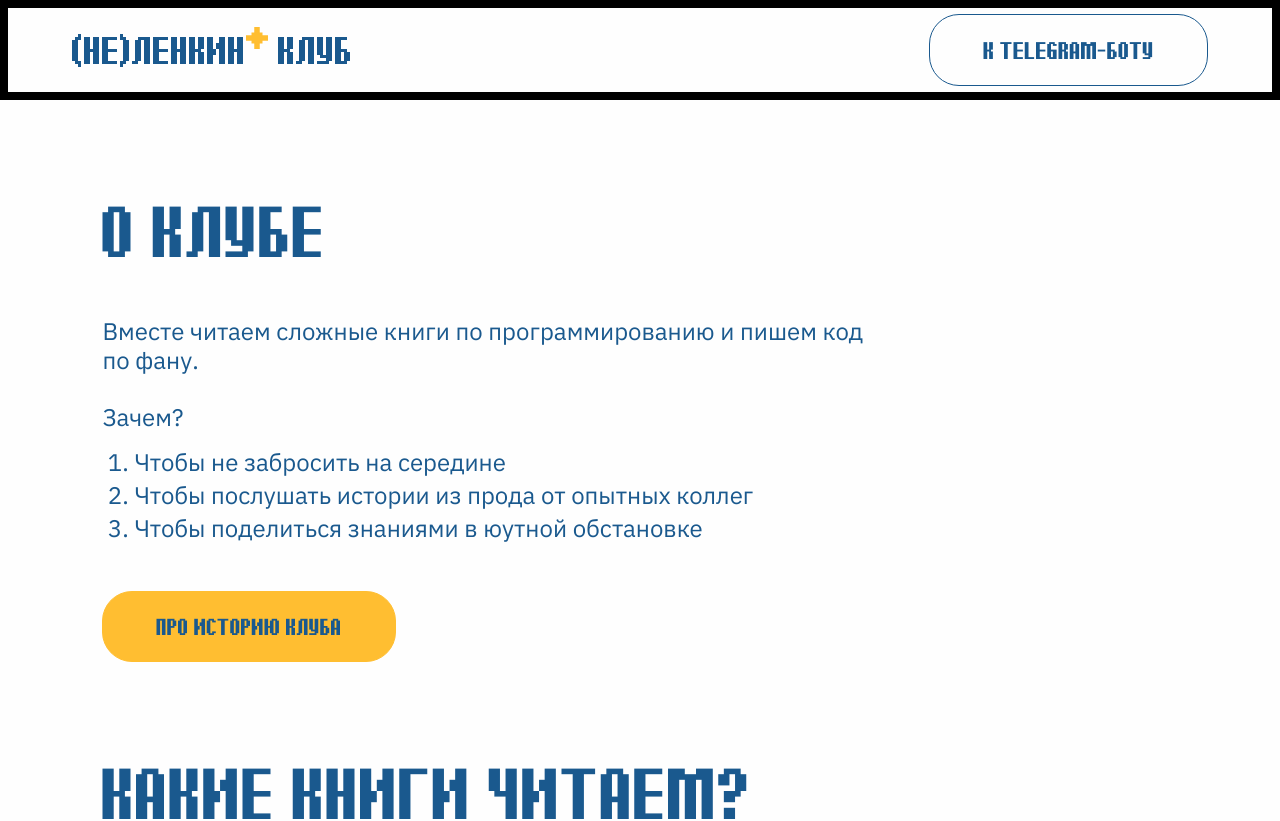
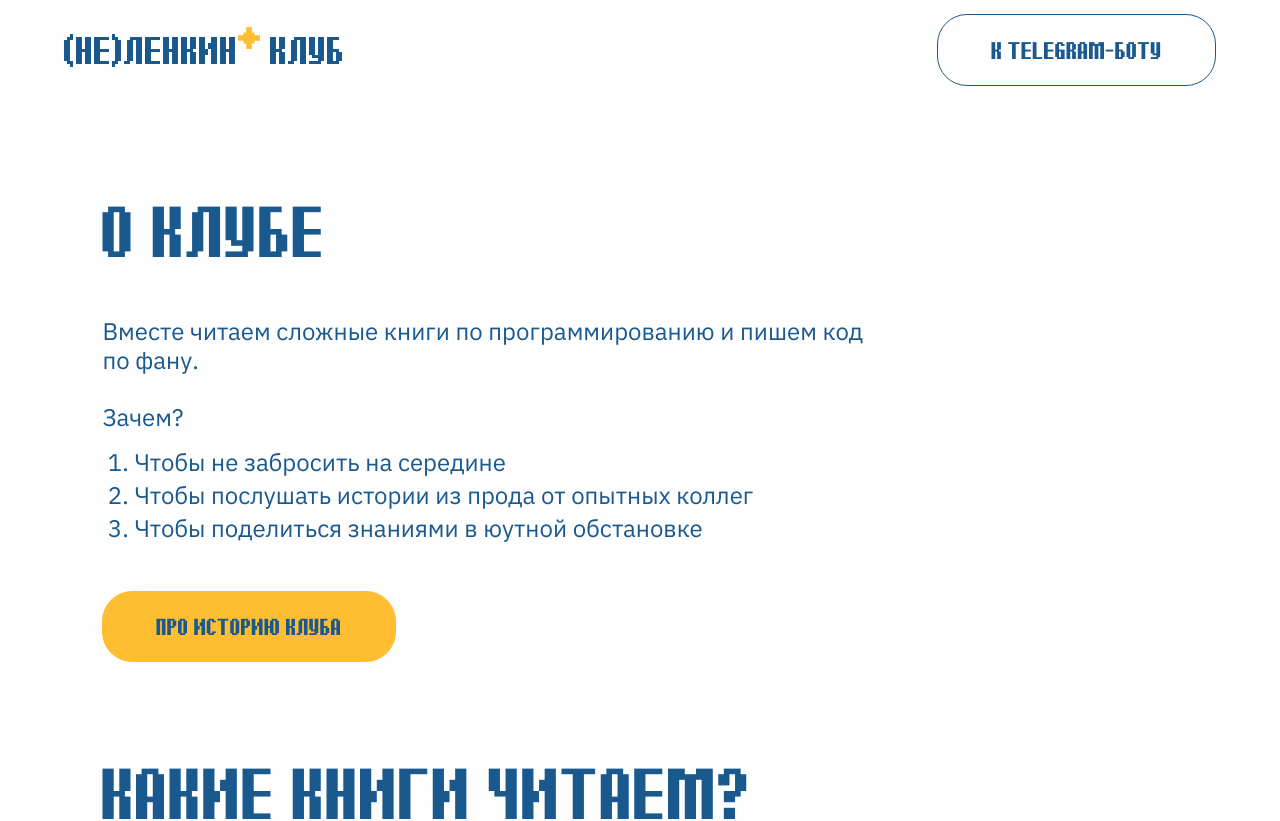
Before and after one commit to LenaAn/nelenkin-frontend, a React (Vite) app: page / in a window 1280 px wide. Shown: the top 821 px of the page. Built offline with nearby package versions, Linux system fonts and the light colour scheme.

Commit message:
delete a border around header

```diff
--- a/src/components/Header.css
+++ b/src/components/Header.css
@@ -9,7 +9,6 @@
 }
 
 .header-inner {
-    border: 8px solid black;
     height: var(--header-height);
     display: flex;
     align-items: center;
```
